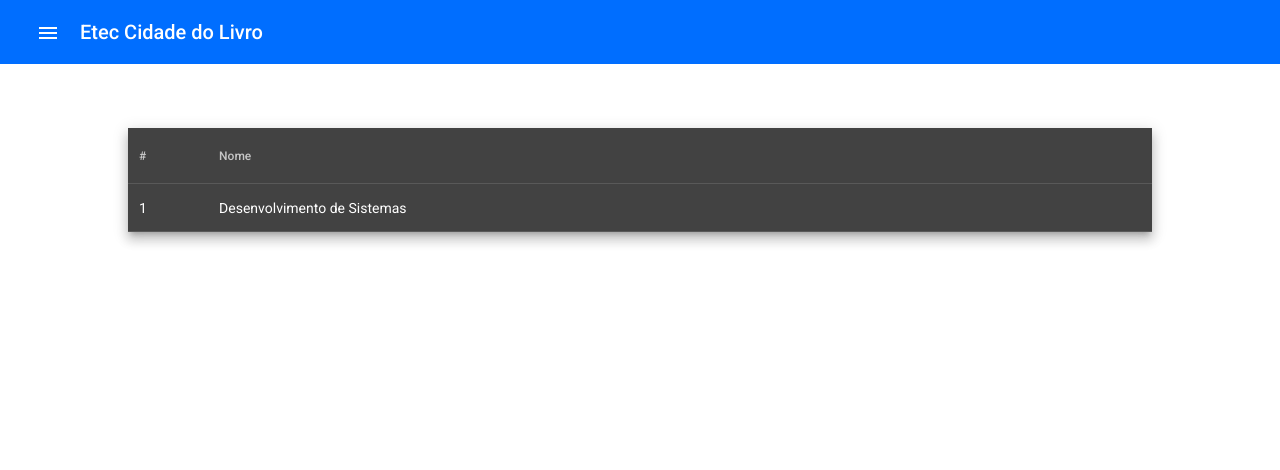
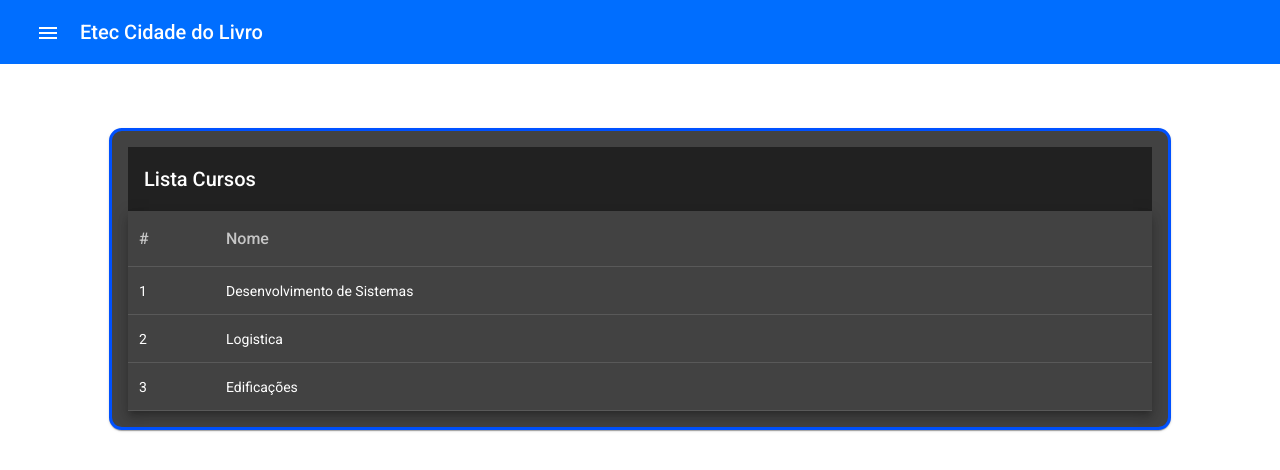
Before and after one commit to joaogomes456/escolaui, an Angular app: page /cursos in a window 1280 px wide. Shown: the top 470 px of the page. Built offline with nearby package versions, Linux system fonts and the light colour scheme.

Commit message:
20/09/2022
services de alunos e cursos finalizado

```diff
--- /dev/null
+++ b/src/app/alunos/alunos.service.ts
@@ -0,0 +1,24 @@
+import { Injectable } from '@angular/core';
+import { Aluno } from '../core/model';
+import { HttpClient } from '@angular/common/http';
+
+@Injectable({
+  providedIn: 'root'
+})
+export class AlunosService {
+
+  constructor(private http: HttpClient) { }
+
+  listAlunos(): Aluno[] {
+    return [
+      {id: 1, nomealuno: 'Josué'},
+      {id: 2, nomealuno: 'Maria'},
+      {id: 3, nomealuno: 'Antônio'},
+      {id: 4, nomealuno: 'João'},
+      {id: 5, nomealuno: 'Rosangela'},
+      {id: 6, nomealuno: 'Osvaldo'}
+    ];
+
+  }
+
+}
--- a/src/app/alunos/listaalunos/listaalunos.component.ts
+++ b/src/app/alunos/listaalunos/listaalunos.component.ts
@@ -1,5 +1,7 @@
 import { Component, OnInit } from '@angular/core';
 import { Aluno } from 'src/app/core/model';
+import { AlunosService } from '../alunos.service';
+
 
 @Component({
   selector: 'app-listaalunos',
@@ -8,14 +10,12 @@ import { Aluno } from 'src/app/core/model';
 })
 export class ListaalunosComponent implements OnInit {
 
-  alunos: Aluno[] = [
-    {id: 1, nomealuno: 'Josué'},
-    {id: 2, nomealuno: 'Maria'}
-  ];
+  alunos: Aluno[] = [];
 
-  constructor() { }
+  constructor(private alunosService: AlunosService) { }
 
   ngOnInit(): void {
+    this.alunos = this.alunosService.listAlunos();
   }
 
 }
--- a/src/app/app.module.ts
+++ b/src/app/app.module.ts
@@ -8,6 +8,7 @@ import {MatButtonModule} from '@angular/material/button';
 import {MatMenuModule} from '@angular/material/menu';
 import { CoreModule } from './core/core.module';
 import { BrowserModule } from '@angular/platform-browser';
+import { HttpClientModule } from '@angular/common/http';
 
 @NgModule({
   declarations: [
@@ -17,6 +18,7 @@ import { BrowserModule } from '@angular/platform-browser';
     BrowserModule,
     AppRoutingModule,
     CoreModule,
+    HttpClientModule,
     MatToolbarModule,
     MatIconModule,
     MatButtonModule,
--- a/src/app/cursos/cursos.module.ts
+++ b/src/app/cursos/cursos.module.ts
@@ -3,6 +3,8 @@ import { CommonModule } from '@angular/common';
 import {MatTableModule} from '@angular/material/table';
 import { CursosRoutingModule } from './cursos-routing.module';
 import { ListacursosComponent } from './listacursos/listacursos.component';
+import { MatCardModule } from '@angular/material/card';
+import { MatToolbarModule } from '@angular/material/toolbar';
 
 
 @NgModule({
@@ -12,7 +14,9 @@ import { ListacursosComponent } from './listacursos/listacursos.component';
   imports: [
     CommonModule,
     MatTableModule,
-    CursosRoutingModule
+    CursosRoutingModule,
+    MatCardModule,
+    MatToolbarModule
   ]
 })
 export class CursosModule { }
--- a/src/app/cursos/cursos.service.ts
+++ b/src/app/cursos/cursos.service.ts
@@ -1,9 +1,22 @@
+import { HttpClient } from '@angular/common/http';
 import { Injectable } from '@angular/core';
+import { Curso } from '../core/model';
 
 @Injectable({
   providedIn: 'root'
 })
 export class CursosService {
 
-  constructor() { }
+  constructor(private http: HttpClient) { }
+
+  listCursos(): Curso[] {
+    return [
+
+      {"id":1, "nomecurso": 'Desenvolvimento de Sistemas'},
+      {"id":2, "nomecurso": 'Logistica'},
+      {"id":3, "nomecurso": 'Edificações'}
+
+    ];
+  }
+
 }
--- a/src/app/cursos/listacursos/listacursos.component.html
+++ b/src/app/cursos/listacursos/listacursos.component.html
@@ -1,3 +1,9 @@
+<mat-card class="corpo">
+
+  <mat-toolbar>
+      <span>Lista Cursos</span>
+  </mat-toolbar>
+
 <table mat-table [dataSource]="cursos" class="mat-elevation-z8 table">
 
   <!--- Note that these columns can be defined in any order.
@@ -6,16 +12,18 @@
 
   <!-- Name Column -->
   <ng-container matColumnDef="id">
-    <th mat-header-cell *matHeaderCellDef> # </th>
+    <th mat-header-cell *matHeaderCellDef>#</th>
     <td mat-cell *matCellDef="let curso"> {{curso.id}} </td>
   </ng-container>
 
   <!-- Name Column -->
   <ng-container matColumnDef="nomecurso">
-    <th mat-header-cell *matHeaderCellDef> Nome </th>
+    <th mat-header-cell *matHeaderCellDef>Nome</th>
     <td mat-cell *matCellDef="let curso"> {{curso.nomecurso}} </td>
   </ng-container>
 
   <tr mat-header-row *matHeaderRowDef="displayedColumns"></tr>
   <tr mat-row *matRowDef="let row; columns: displayedColumns;"></tr>
 </table>
+
+</mat-card>
--- a/src/app/cursos/listacursos/listacursos.component.scss
+++ b/src/app/cursos/listacursos/listacursos.component.scss
@@ -1,13 +1,19 @@
 .table{
+  td{
+    padding-left: 11px;
+  }
+  th{
+    padding-left: 11px;
+    font-size: 12pt;
+  }
+}
+
+.corpo{
   width: 80%;
   height: auto;
   margin-top: 5%;
   margin-left: auto;
   margin-right: auto;
-  td{
-    padding-left: 11px;
-  }
-  th{
-    padding-left: 11px;
-  }
+  border: 0.2rem solid #0051ff;
+  border-radius: 0.8rem;
 }
--- a/src/app/cursos/listacursos/listacursos.component.ts
+++ b/src/app/cursos/listacursos/listacursos.component.ts
@@ -1,5 +1,6 @@
 import { Component, OnInit } from '@angular/core';
 import { Curso } from 'src/app/core/model';
+import { CursosService } from '../cursos.service';
 
 @Component({
   selector: 'app-listacursos',
@@ -8,17 +9,14 @@ import { Curso } from 'src/app/core/model';
 })
 export class ListacursosComponent implements OnInit {
 
-  cursos: Curso[] = [
-
-    {"id":1, "nomecurso": 'Desenvolvimento de Sistemas'}
-
-  ];
+  cursos: Curso[] = [];
   displayedColumns = ['id','nomecurso'];
 
 
-  constructor() { }
+  constructor(private cursosService: CursosService) { }
 
   ngOnInit(): void {
+    this.cursos = this.cursosService.listCursos();
   }
 
 }
```
Also changed, not shown: src/app/alunos/listaalunos/listaalunos.component.html (line endings or trailing spaces), 1 other file (tests, documents, lock files or other folders).
